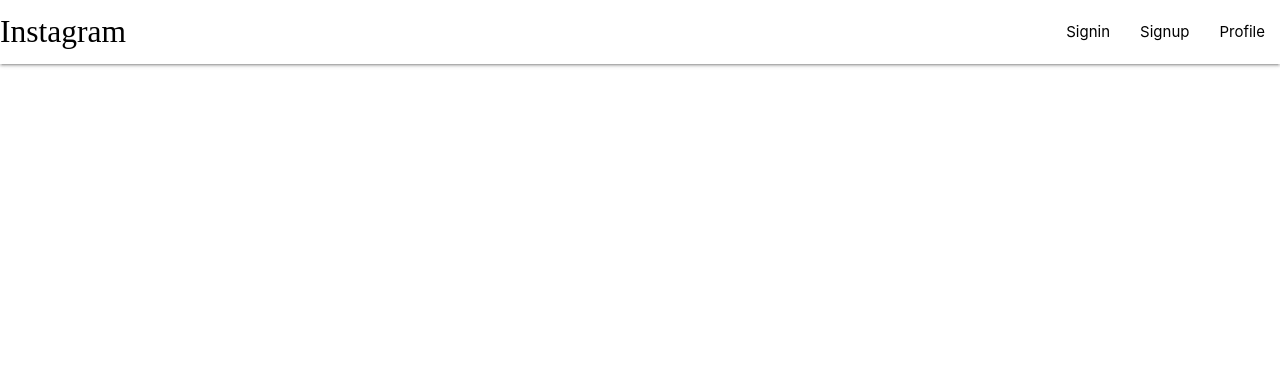
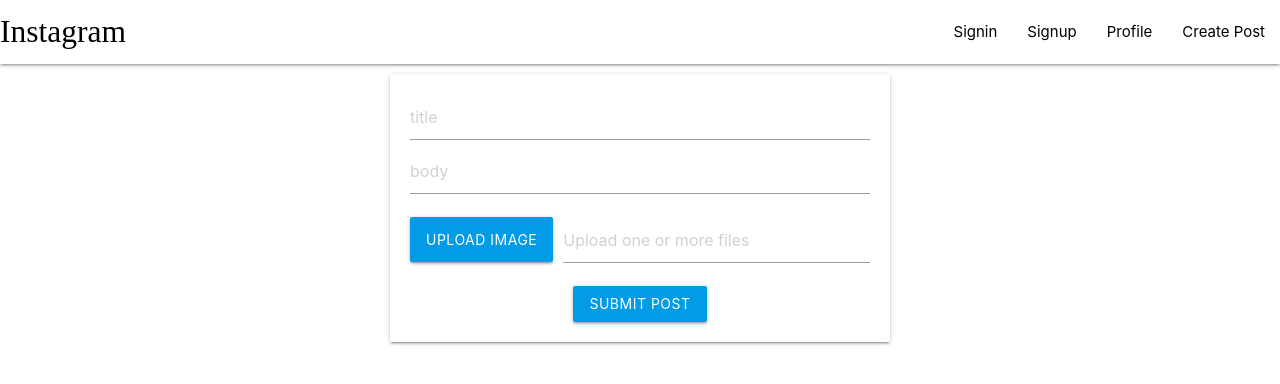
Before and after one commit to vepamanisaikiran/Mern_Instagram, a React (Create React App) app in the folder client/: page /create in a window 1280 px wide. Shown: the top 384 px of the page. Built offline with nearby package versions, Linux system fonts and the light colour scheme; a web font is replaced by a local one.

Commit message:
create post page added

```diff
--- a/client/src/App.js
+++ b/client/src/App.js
@@ -4,6 +4,7 @@
 import Signin from './components/screens/Signin'
 import Profile from './components/screens/Profile'
 import Signup from './components/screens/Signup'
+import CreatePost from './components/screens/CreatePost'
 import "./App.css"
 import {BrowserRouter,Route} from 'react-router-dom'
 
@@ -24,6 +25,9 @@
      <Route path = "/signup">
         <Signup/>
      </Route>
+     <Route path = "/create">
+        <CreatePost/>
+     </Route>
     </BrowserRouter>
   );
 }
--- a/client/src/components/Navbar.js
+++ b/client/src/components/Navbar.js
@@ -10,6 +10,7 @@
             <li><Link to="/signin">Signin</Link></li>
             <li><Link to="/signup">Signup</Link></li>
             <li><Link to="/profile">Profile</Link></li>
+            <li><Link to="/create">Create Post</Link></li>
           </ul>
         </div>
       </nav>
--- /dev/null
+++ b/client/src/components/screens/CreatePost.js
@@ -0,0 +1,32 @@
+import React from 'react'
+
+const CreatePost =()=>{
+     return(
+         <div className="card input-field"
+         style={{margin:"10px auto",
+            maxWidth:"500px",
+            padding:"20px",
+            textAlign:"center"
+        }}
+         >
+             <input type="text" placeholder="title"/>
+             <input type="text" placeholder="body"/>
+             <div className="file-field input-field">
+                <div className="btn #29b6f6 light-blue darken-1">
+                    <span>Upload Image</span>
+                    <input type="file" multiple />
+                </div>
+                <div className="file-path-wrapper">
+                    <input className="file-path validate" type="text" placeholder="Upload one or more files" />
+                </div>
+            </div>
+               <button className="btn waves-effect waves-light #29b6f6 light-blue darken-1">
+                Submit post
+               </button>
+
+         </div>
+     )
+}
+
+
+export default CreatePost
--- a/client/src/components/screens/Signin.js
+++ b/client/src/components/screens/Signin.js
@@ -7,7 +7,7 @@
                <h2>Instagram</h2>
                <input type="text" placeholder="email"/>
                <input type="password" placeholder="password"/>
-               <button className="btn waves-effect waves-light #29b6f6 light-blue lighten-1">
+               <button className="btn waves-effect waves-light #29b6f6 light-blue darken-1">
                 Signin
                </button>
                <h5>
--- a/client/src/components/screens/Signup.js
+++ b/client/src/components/screens/Signup.js
@@ -9,7 +9,7 @@
             <input type="text" placeholder="name"/>
             <input type="text" placeholder="email"/>
             <input type="password" placeholder="password"/>
-            <button className="btn waves-effect waves-light #29b6f6 light-blue lighten-1">
+            <button className="btn waves-effect waves-light #29b6f6 light-blue darken-1">
                 Signup
             </button>
             <h5>
```
